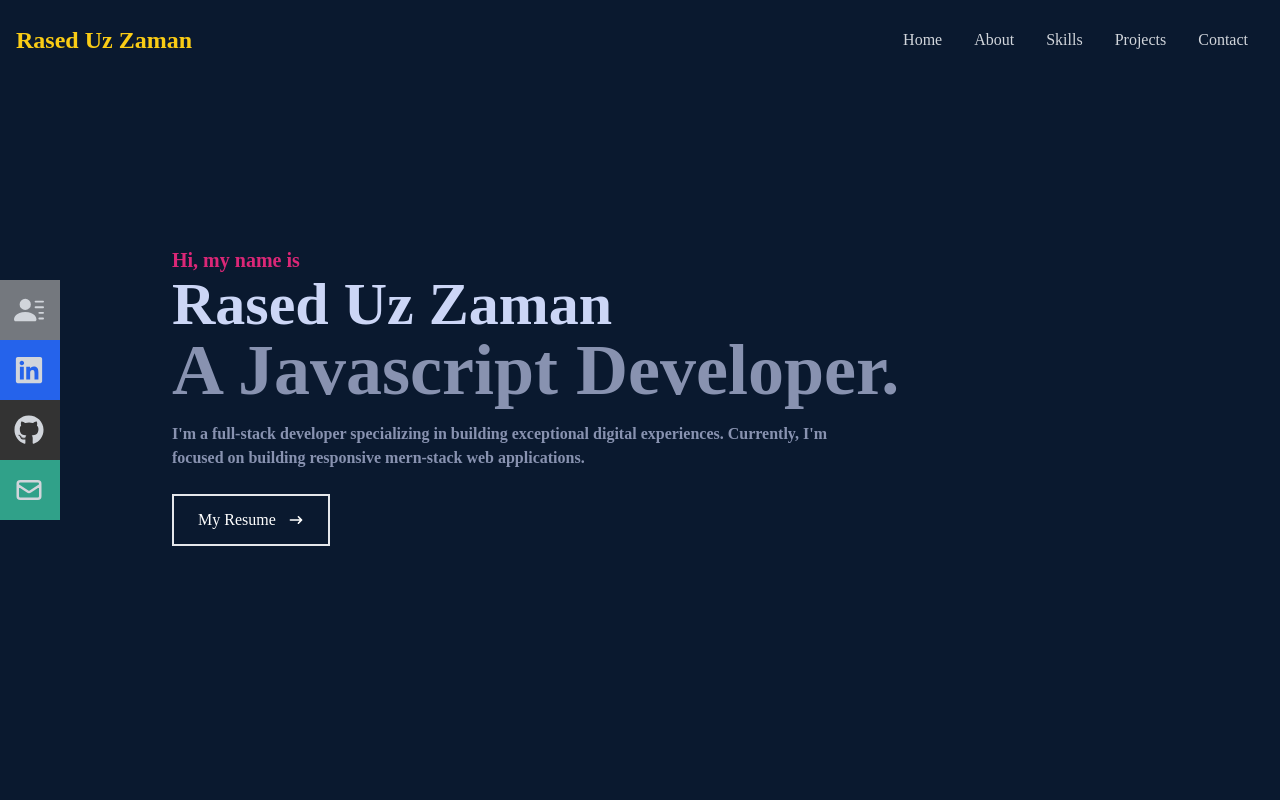
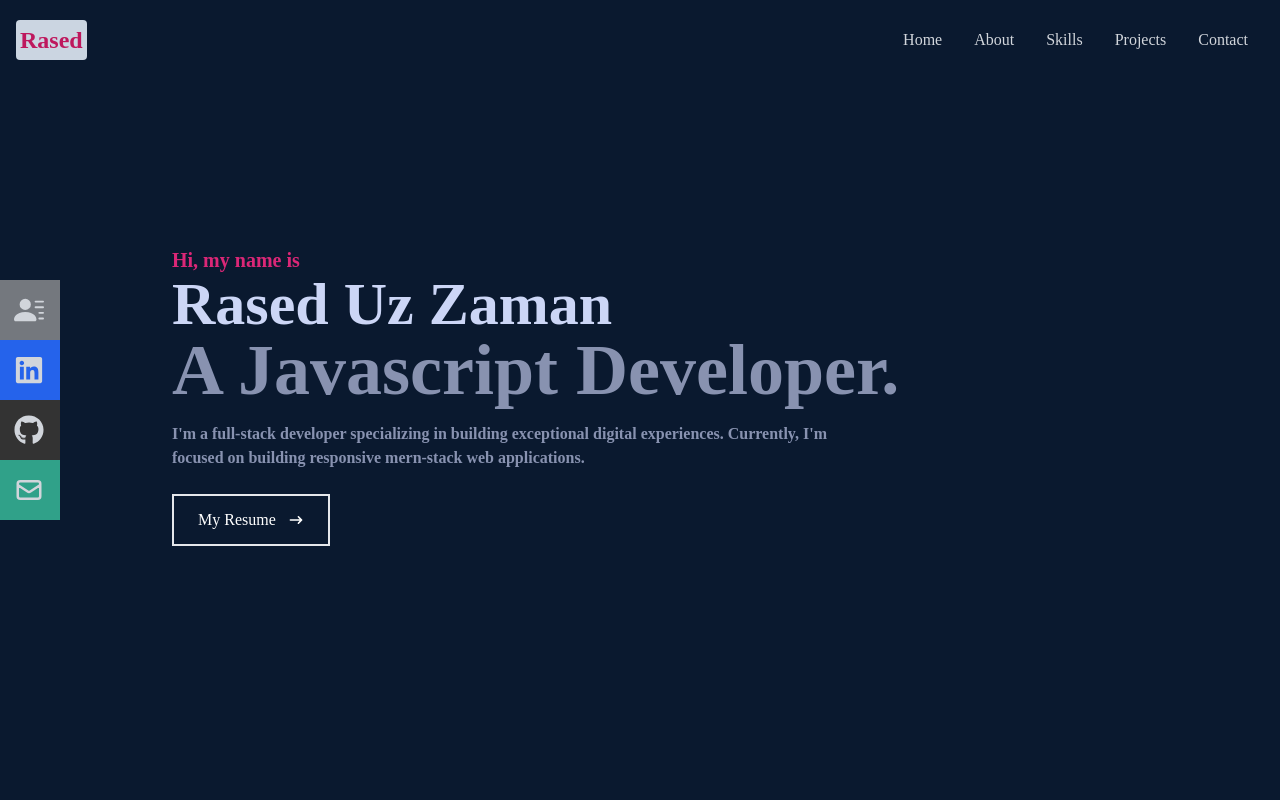
Before and after one commit to rashedevs/my-portfolio, a React (Create React App) app: page / in a window 1280 px wide. Shown: the top 800 px of the page. Built offline with nearby package versions, Linux system fonts and the light colour scheme.

Commit message:
name modified

```diff
--- a/src/components/Navbar.js
+++ b/src/components/Navbar.js
@@ -10,7 +10,9 @@ const Navbar = () => {
   return (
     <div className="fixed w-full h-[80px] flex justify-between items-center px-4 bg-[#0a192f] text-gray-300">
       <div>
-        <h3 className="text-2xl font-bold text-yellow-400">Rased Uz Zaman</h3>
+        <h3 className="text-2xl font-bold text-pink-700 bg-slate-300 p-1 rounded">
+          Rased
+        </h3>
       </div>
       {/* menu */}
       <ul className="hidden md:flex">
```
